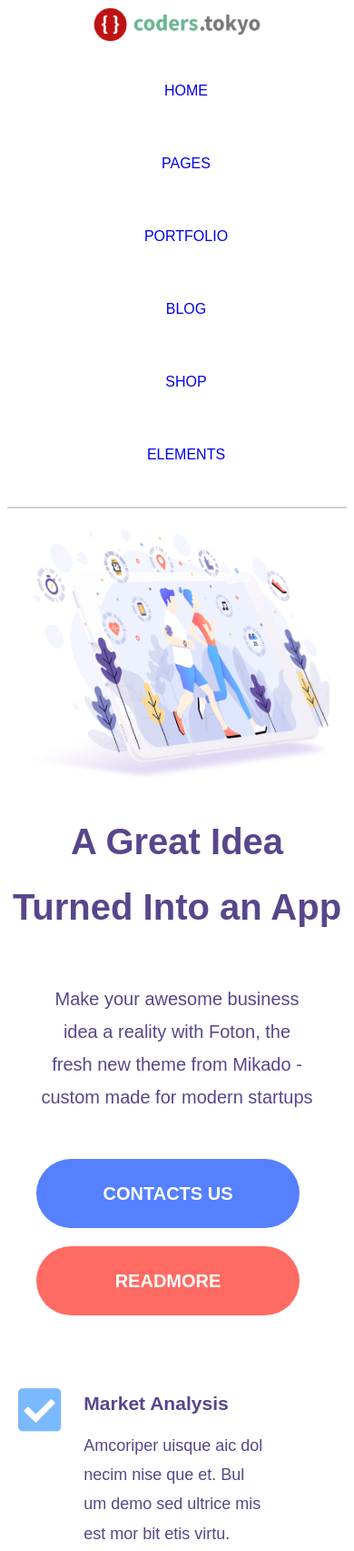
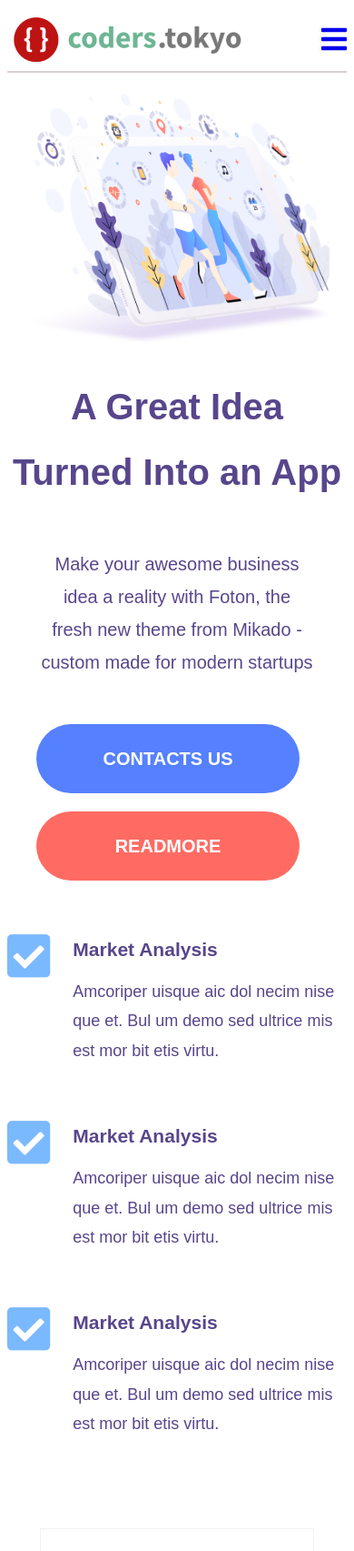
Before and after one commit to nghipq/homeWorkCodersTokyo, a plain HTML site: page index.html in a window 390 px wide. Shown: the top 1705 px of the page at 91% size. Drawn offline with Linux system fonts and the light colour scheme.

Commit message:
make drop down menu

```diff
--- a/index.html
+++ b/index.html
@@ -13,6 +13,8 @@
 <body>
     <div class="flex row header">
         <img src="./image/logo.png" alt="logo">
+        <div class="flex row menu">
+            <a href="#" class="active"><i class="fas fa-bars fa-2x"></i></a>
             <ul class="flex row list">
                 <li>
                     <a href="#">
@@ -27,6 +29,7 @@
                 <li><a href="#">ELEMENTS</a></li>
             </ul>
         </div>
+    </div>
     <div class="flex side main">
         <div class="flex row container-1">
             <img src="./image/home-2-rev-img-1.png" alt="rev-home">
@@ -40,7 +43,6 @@
             </div>
         </div>
         <div class="flex row container-2">
-            <div class="flex st">
             <div class="flex row component">
                 <i class="fas fa-check-square fa-3x"></i>
                 <div class="flex side content">
@@ -53,7 +55,6 @@
                 <div class="flex side content">
                     <h3>Market Analysis</h3>
                     <p>Amcoriper uisque aic dol necim nise que et. Bul um demo sed ultrice mis est mor bit etis virtu.</p>
-                    </div>
                 </div>
             </div>
             <div class="flex row component">
@@ -140,7 +141,7 @@
             </div>
         </div>
         <div class="flex side bottom">
-            <div>Copyrights 2018 <i class="far fa-copyright"></i> .....................</div>
+            <div>Copyrights 2018 <i class="far fa-copyright"></i> phamquocnghi</div>
         </div>
     </div>
 </body>
--- a/main.css
+++ b/main.css
@@ -54,6 +54,14 @@ a {
 
 .header img {
     margin-left: 50px
+}
+
+.header .menu {
+    position: relative
+}
+
+.header .menu .active{
+    display: none
 }
 
 .header .list {
@@ -119,10 +127,6 @@ a {
     width: 350px;
     font-size: 18px;
     transition: all 0.3s
-}
-
-.main .container-2 .st .component {
-    margin-left: 70px;
 }
 
 .main .container-2 .component:hover {
--- a/mobile.css
+++ b/mobile.css
@@ -20,10 +20,6 @@
         width: 100%;
         display: flex;
         grid-template-columns: none
-    }
-
-    .main .container-2 .st .component {
-        margin-left: 0
     }
 
     .main .container-2 .component:hover {
--- a/tablet.css
+++ b/tablet.css
@@ -5,21 +5,39 @@
 
     .header {
         width: 100%;
-        height: 100%;
-        flex-flow: column;
         position: relative;
     }
 
     .header img {
-        width: 50%;
-        height: 50%;
-        margin-left: 0
+        margin-left: 5px
+    }
+
+    .header .menu {
+        height: 100%;
+    }
+
+    .header .menu:hover .list {
+        display: flex;
+    }
+
+    .header .menu .active {
+        display: flex
     }
 
     .header .list {
         flex-flow: column;
-        width: 100%;
-        text-align: center
+        width: 150px;
+        text-align: center;
+        display: none;
+        position: absolute;
+        top: 50px;
+        left: -150px;
+        background: #ffffff;
+        border: 1px solid #f2f2f2
+    }
+
+    .header .list:hover {
+        display: flex
     }
 
     .header .list li {
@@ -75,6 +93,11 @@
     .main .container-2 .component {
         margin-left: 0;
         margin-top: 20px;
+        width: 100%
+    }
+
+    .main .container-2 .component .content {
+        width: 80%
     }
 
     .main .container-2 .component:hover {
```
Lines whose indentation alone changed are shown as unchanged.
